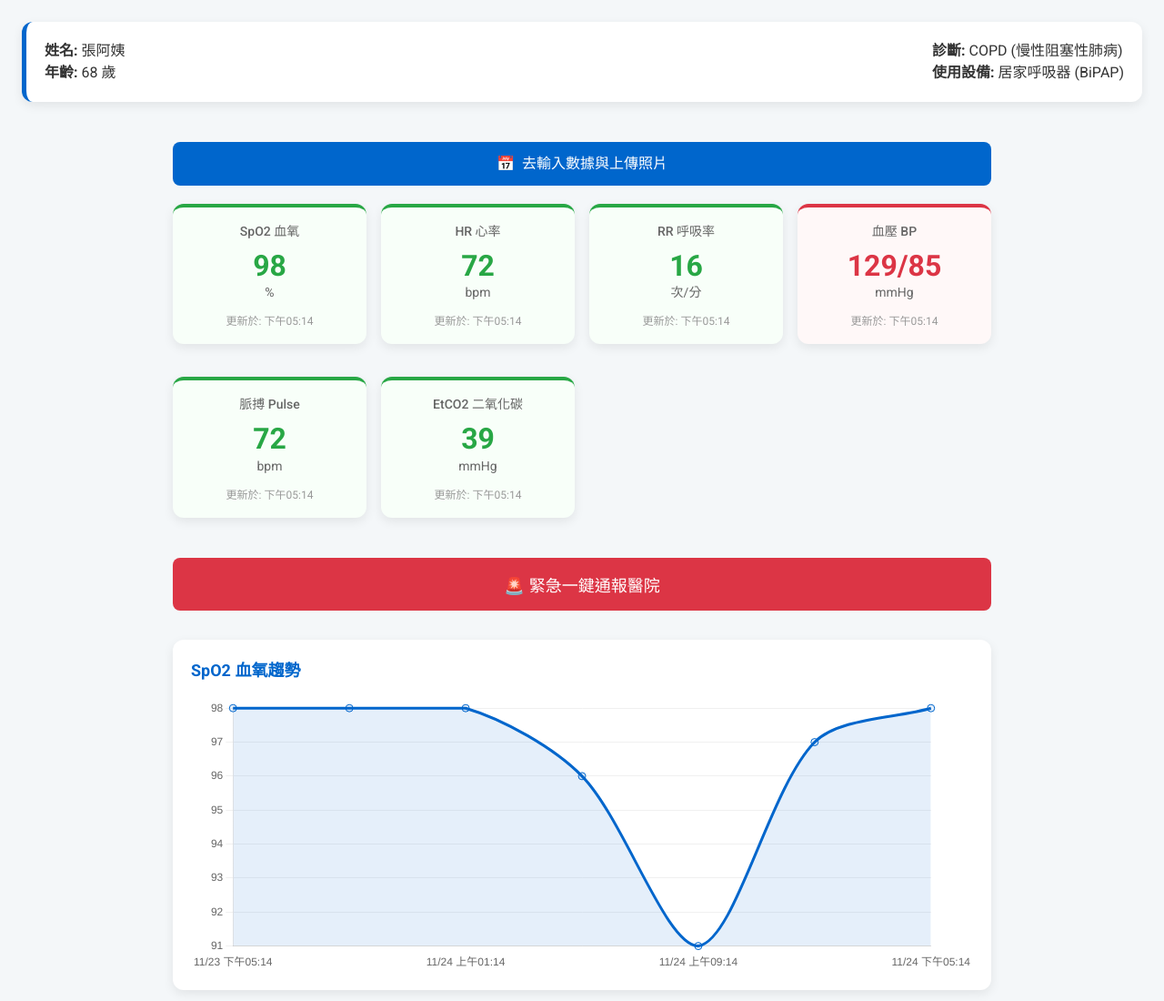
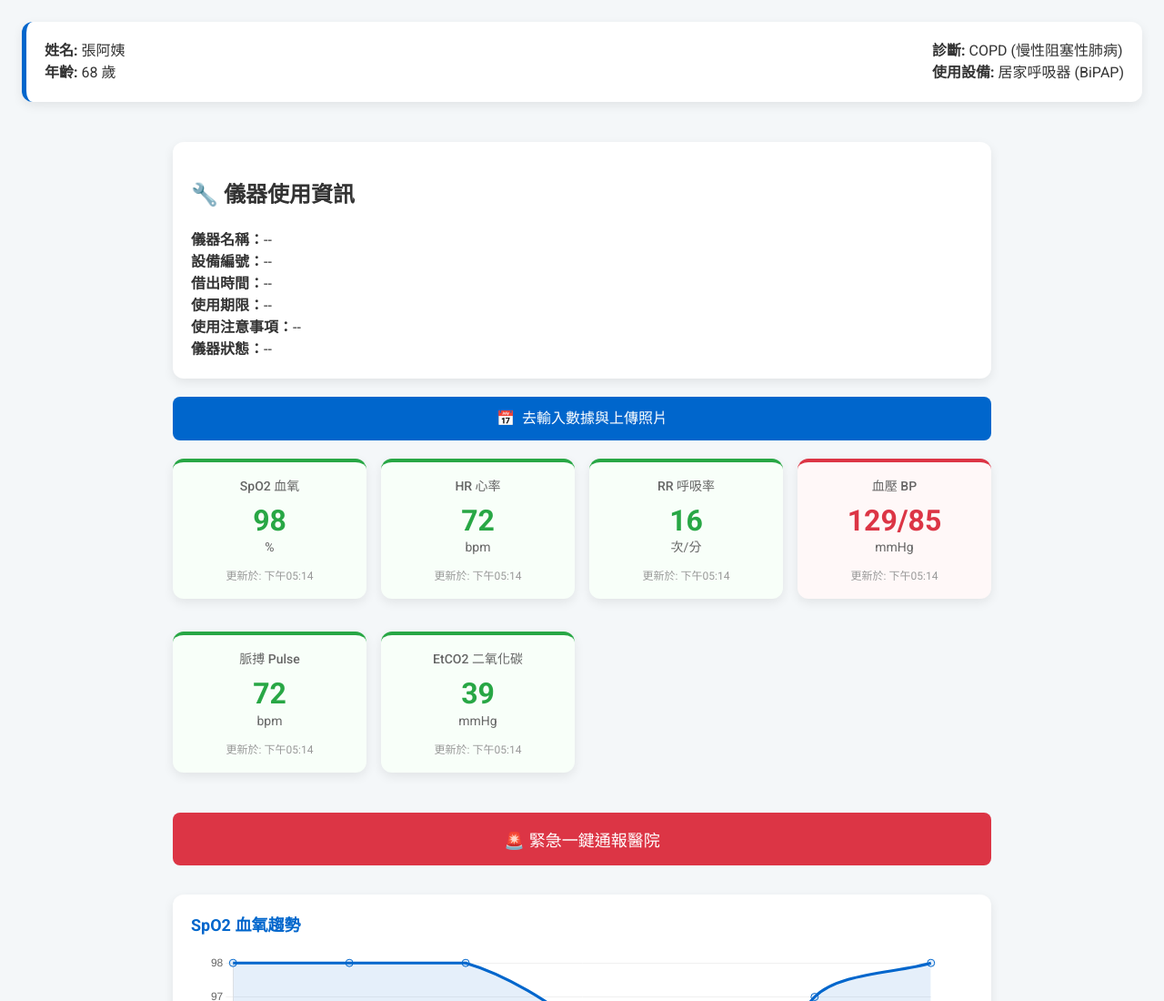
Before and after one commit to yosonn/resp-monitor, a plain HTML site: page index.html in a window 1280 px wide. Shown: the top 1100 px of the page at 91% size. Drawn offline with nearby package versions, Linux system fonts and the light colour scheme.

Commit message:
Update index.html

```diff
--- a/index.html
+++ b/index.html
@@ -22,6 +22,19 @@
     </header>
 
     <main class="container">
+
+        <!-- ⭐ 新增 儀器使用資訊區塊（放在按鈕上方） -->
+        <section class="card device-card" id="deviceInfoSection">
+            <h2 class="device-title">🔧 儀器使用資訊</h2>
+
+            <div class="device-row"><strong>儀器名稱：</strong><span id="deviceName">--</span></div>
+            <div class="device-row"><strong>設備編號：</strong><span id="deviceId">--</span></div>
+            <div class="device-row"><strong>借出時間：</strong><span id="borrowTime">--</span></div>
+            <div class="device-row"><strong>使用期限：</strong><span id="usagePeriod">--</span></div>
+            <div class="device-row"><strong>使用注意事項：</strong><span id="deviceNotes">--</span></div>
+            <div class="device-row"><strong>儀器狀態：</strong><span id="deviceStatus" class="status-normal">--</span></div>
+        </section>
+
         <div class="actions-bar">
             <a href="upload.html" class="btn btn-primary icon-btn">
                 <span>📅</span> 去輸入數據與上傳照片
@@ -68,7 +81,7 @@
         </section>
 
         <section id="alerts-section" class="alerts-container">
-            </section>
+        </section>
 
         <section class="emergency-section">
             <button id="emergencyBtn" class="btn btn-danger btn-large">
@@ -106,7 +119,6 @@
 
     <script src="script.js"></script>
     <script>
-        // 頁面載入時執行 Dashboard 初始化
         document.addEventListener('DOMContentLoaded', () => {
             DashboardApp.init();
         });
```
